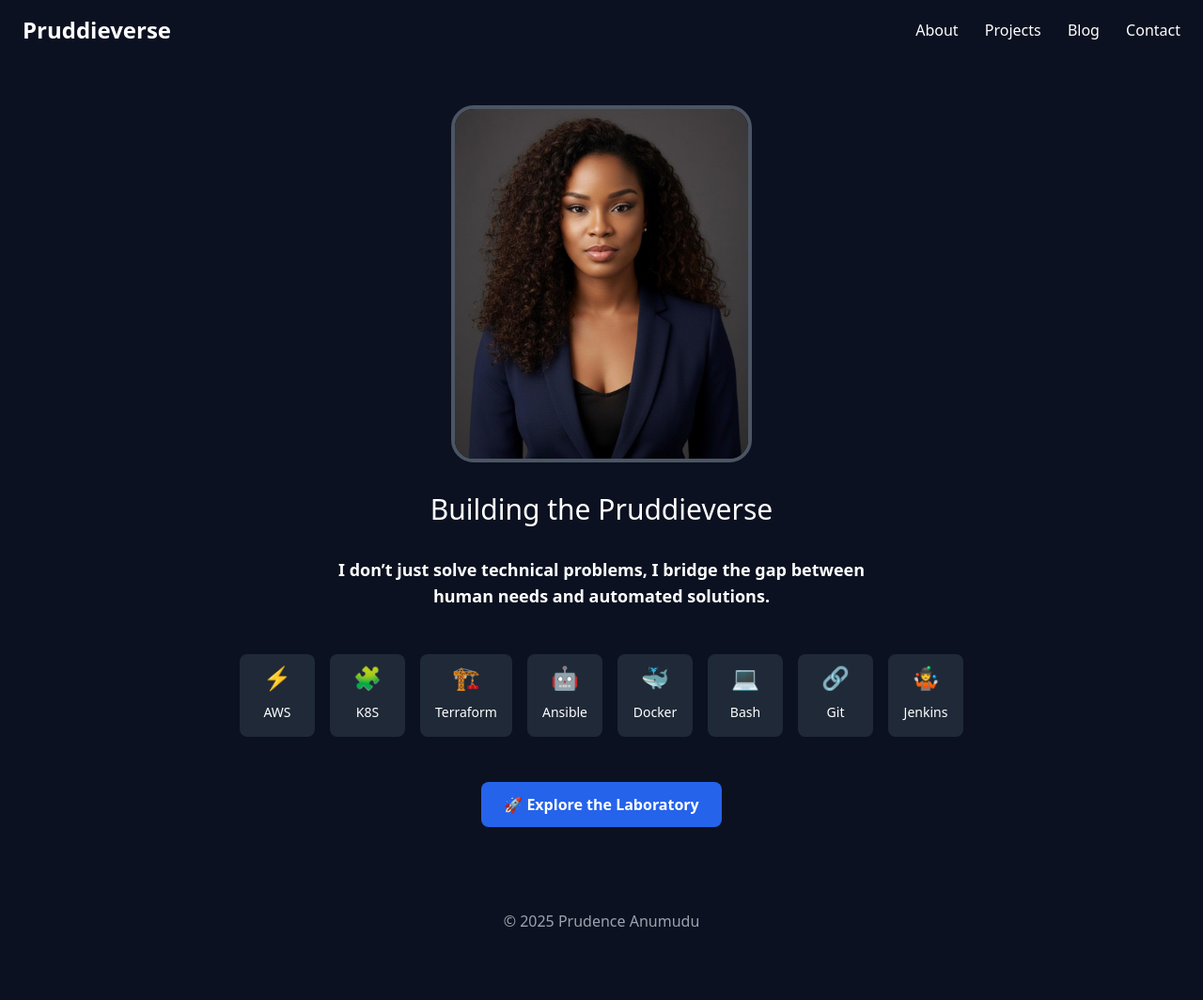
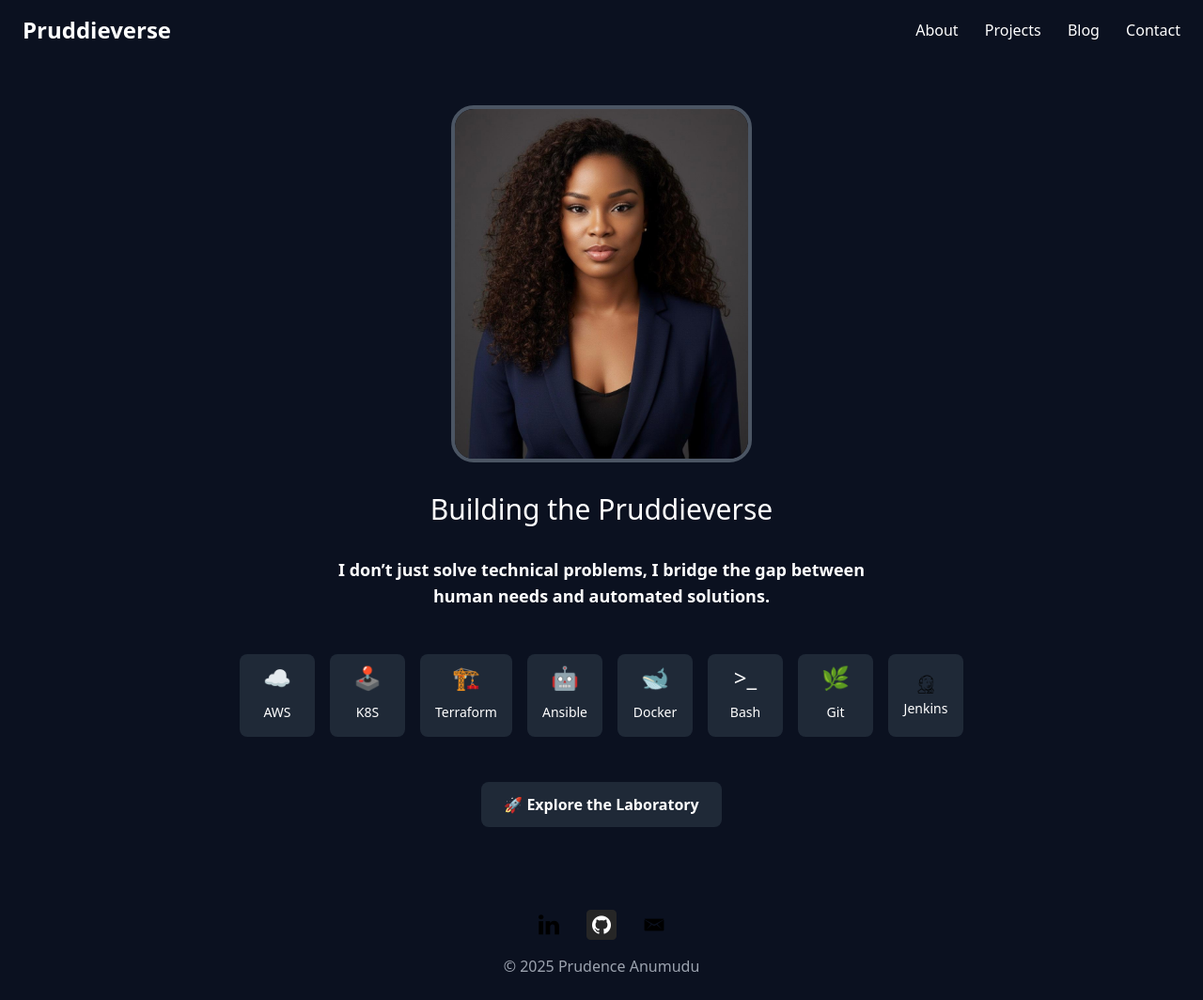
Before and after one commit to Cwendee/Cwendee.github.io, a Jekyll site: the page built from index.md, in a window 1280 px wide and 1064 px high. Shown: the whole window at 94% size. Built offline with Jekyll 4.4.1, drawn with Linux system fonts in a browser that asks for light colours; nearby versions of some CDN libraries.

Commit message:
Fix favicon display + all previous homepage fixes

```diff
--- a/_layouts/default.html
+++ b/_layouts/default.html
@@ -4,7 +4,10 @@
   <meta charset="UTF-8">
   <meta name="viewport" content="width=device-width, initial-scale=1.0">
   <title>{{ page.title }}</title>
+
+  <!-- Favicon -->
   <link rel="icon" type="image/png" href="/assets/images/favicon.png">
+  <link rel="shortcut icon" href="/assets/images/favicon.png" type="image/png">
 
   <!-- Tailwind CSS -->
   <script src="https://cdn.tailwindcss.com"></script>
@@ -12,11 +15,9 @@
   <!-- AOS CSS -->
   <link href="https://cdn.jsdelivr.net/npm/aos@2.3.4/dist/aos.css" rel="stylesheet">
 
-  <!-- Custom Styles -->
   <style>
-    /* Force navy midnight blue */
     body {
-      background-color: #0b1120 !important;
+      background-color: #0b1120; /* Navy midnight blue */
       color: #ffffff;
     }
   </style>
@@ -49,44 +50,66 @@
 
     <!-- Skills Cards -->
     <div data-aos="fade-up" data-aos-delay="400" class="flex space-x-4 overflow-x-auto py-4">
-      <!-- Example card with click glow -->
+      <!-- AWS -->
       <div class="bg-gray-800 rounded-lg p-4 flex flex-col items-center justify-center min-w-[80px] transform transition hover:scale-110 hover:bg-gray-700 focus:outline-none focus:ring-4 focus:ring-blue-400 active:ring-4 active:ring-blue-400 cursor-pointer">
-        <div class="text-2xl animate-bounce mb-1">⚡</div><span class="text-sm">AWS</span>
+        <div class="text-2xl animate-bounce mb-1">☁️</div><span class="text-sm">AWS</span>
       </div>
+      <!-- K8S -->
       <div class="bg-gray-800 rounded-lg p-4 flex flex-col items-center justify-center min-w-[80px] transform transition hover:scale-110 hover:bg-gray-700 focus:outline-none focus:ring-4 focus:ring-blue-400 active:ring-4 active:ring-blue-400 cursor-pointer">
-        <div class="text-2xl animate-bounce mb-1">🧩</div><span class="text-sm">K8S</span>
+        <div class="text-2xl animate-bounce mb-1">🕹️</div><span class="text-sm">K8S</span>
       </div>
+      <!-- Terraform -->
       <div class="bg-gray-800 rounded-lg p-4 flex flex-col items-center justify-center min-w-[80px] transform transition hover:scale-110 hover:bg-gray-700 focus:outline-none focus:ring-4 focus:ring-blue-400 active:ring-4 active:ring-blue-400 cursor-pointer">
         <div class="text-2xl animate-bounce mb-1">🏗️</div><span class="text-sm">Terraform</span>
       </div>
+      <!-- Ansible -->
       <div class="bg-gray-800 rounded-lg p-4 flex flex-col items-center justify-center min-w-[80px] transform transition hover:scale-110 hover:bg-gray-700 focus:outline-none focus:ring-4 focus:ring-blue-400 active:ring-4 active:ring-blue-400 cursor-pointer">
         <div class="text-2xl animate-bounce mb-1">🤖</div><span class="text-sm">Ansible</span>
       </div>
+      <!-- Docker -->
       <div class="bg-gray-800 rounded-lg p-4 flex flex-col items-center justify-center min-w-[80px] transform transition hover:scale-110 hover:bg-gray-700 focus:outline-none focus:ring-4 focus:ring-blue-400 active:ring-4 active:ring-blue-400 cursor-pointer">
-        <div class="text-2xl animate-bounce mb-1">🐳</div><span class="text-sm">Docker</span>
+        <div class="text-2xl animate-bounce mb-1">🐋</div><span class="text-sm">Docker</span>
       </div>
+      <!-- Bash -->
       <div class="bg-gray-800 rounded-lg p-4 flex flex-col items-center justify-center min-w-[80px] transform transition hover:scale-110 hover:bg-gray-700 focus:outline-none focus:ring-4 focus:ring-blue-400 active:ring-4 active:ring-blue-400 cursor-pointer">
-        <div class="text-2xl animate-bounce mb-1">💻</div><span class="text-sm">Bash</span>
+        <div class="text-2xl animate-bounce mb-1">&gt;_</div><span class="text-sm">Bash</span>
       </div>
+      <!-- Git -->
       <div class="bg-gray-800 rounded-lg p-4 flex flex-col items-center justify-center min-w-[80px] transform transition hover:scale-110 hover:bg-gray-700 focus:outline-none focus:ring-4 focus:ring-blue-400 active:ring-4 active:ring-blue-400 cursor-pointer">
-        <div class="text-2xl animate-bounce mb-1">🔗</div><span class="text-sm">Git</span>
+        <div class="text-2xl animate-bounce mb-1">🌿</div><span class="text-sm">Git</span>
       </div>
+      <!-- Jenkins -->
       <div class="bg-gray-800 rounded-lg p-4 flex flex-col items-center justify-center min-w-[80px] transform transition hover:scale-110 hover:bg-gray-700 focus:outline-none focus:ring-4 focus:ring-blue-400 active:ring-4 active:ring-blue-400 cursor-pointer">
-        <div class="text-2xl animate-bounce mb-1">🤹</div><span class="text-sm">Jenkins</span>
+        <img src="/assets/images/jenkins.png" alt="Jenkins" class="w-6 h-6 mb-1">
+        <span class="text-sm">Jenkins</span>
       </div>
     </div>
 
-    <!-- Explore Button -->
+    <!-- CTA Button -->
     <a data-aos="fade-up" data-aos-delay="600" href="/projects.html"
-       class="mt-6 inline-block px-6 py-3 bg-blue-600 rounded-lg text-white font-semibold hover:bg-blue-500 transition">
+       class="mt-6 inline-block px-6 py-3 bg-gray-800 rounded-lg text-white font-semibold
+              hover:bg-gray-700 focus:outline-none focus:ring-4 focus:ring-blue-400 active:ring-4 active:ring-blue-400 transition">
       🚀 Explore the Laboratory
     </a>
 
   </main>
 
   <!-- Footer -->
-  <footer class="w-full py-6 text-center text-gray-400">
-    &copy; 2025 Prudence Anumudu
+  <footer class="w-full py-6 text-center text-gray-400 flex flex-col items-center space-y-4">
+    <div class="flex space-x-6">
+      <a href="https://www.linkedin.com/in/prudence-c-anumudu-35518656/" target="_blank" class="hover:opacity-80">
+        <img src="/assets/images/linkedin.png" alt="LinkedIn" class="w-8 h-8">
+      </a>
+      <a href="https://github.com/Cwendee/" target="_blank" class="hover:opacity-80">
+        <img src="/assets/images/github.png" alt="GitHub" class="w-8 h-8">
+      </a>
+      <a href="mailto:pruddyanumudu@gmail.com" class="hover:opacity-80">
+        <img src="/assets/images/email.png" alt="Email" class="w-8 h-8">
+      </a>
+    </div>
+    <div>
+      &copy; 2025 Prudence Anumudu
+    </div>
   </footer>
 
   <!-- AOS JS -->
```
